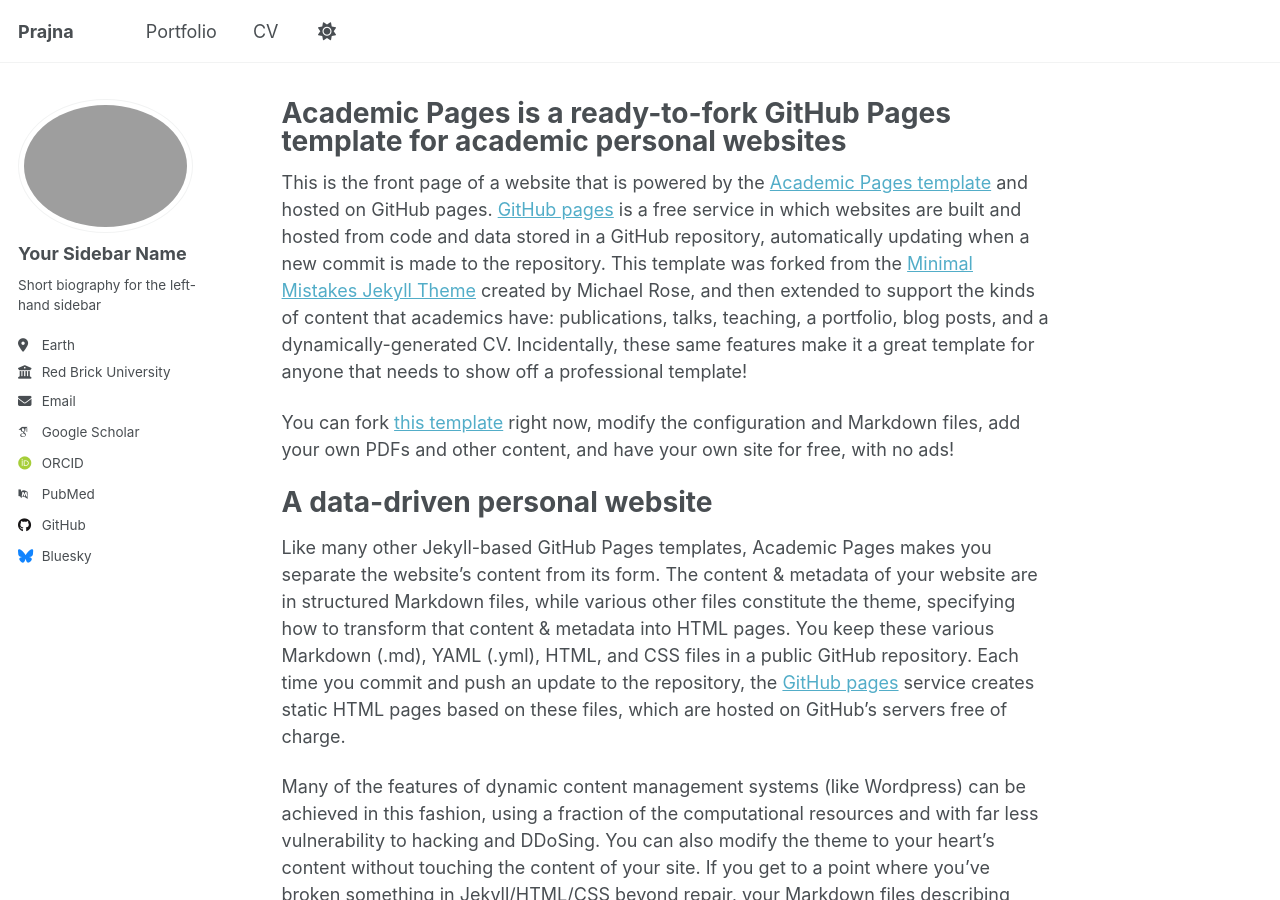
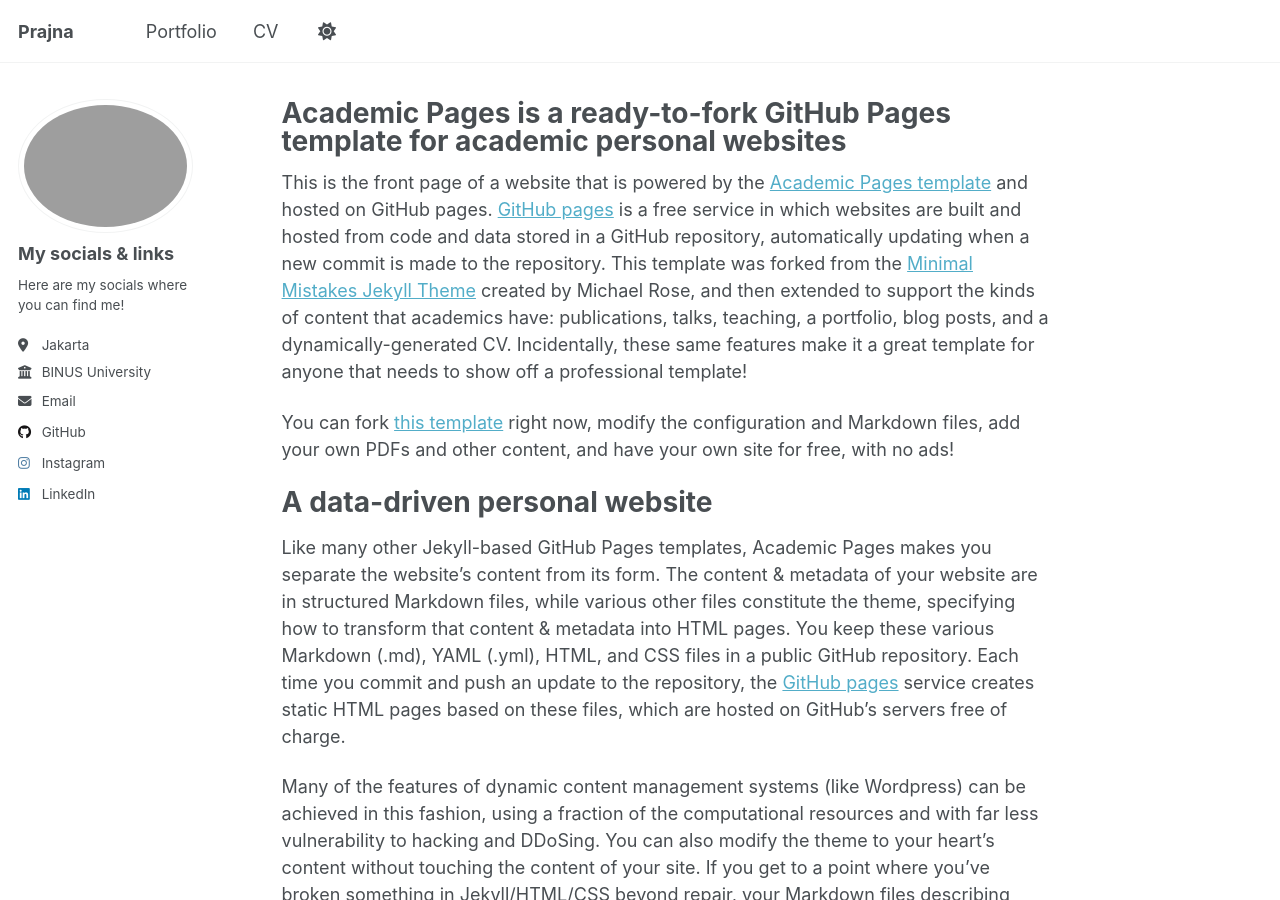
Before and after one commit to RaveliaRaes/praj.github.io, a Jekyll site: the page built from _pages/about.md, in a window 1280 px wide and 900 px high. Built offline with Jekyll 4.4.1, drawn with Linux system fonts in a browser that asks for light colours; some web fonts are replaced; a script that is not in the unit is left out.

Commit message:
Update _config.yml

```diff
--- a/_config.yml
+++ b/_config.yml
@@ -24,23 +24,23 @@ repository               : "github.com/RaveliaRaes/praj.github.io"
 author:
   # Biographic information
   avatar           : "profile.png"
-  name             : "Your Sidebar Name"
+  name             : "My socials & links"
   pronouns         : # example: "she/her"
-  bio              : "Short biography for the left-hand sidebar"
-  location         : "Earth"
-  employer         : "Red Brick University"
+  bio              : "Here are my socials where you can find me!"
+  location         : "Jakarta"
+  employer         : "BINUS University"
   uri              : # URL
-  email            : "none@example.org"
+  email            : "raveliaraes@gmail.com"
 
   # Academic websites
   academia         : # URL
   arxiv            : # URL - Update with the correct link to your profile
-  googlescholar    : "https://scholar.google.com/citations?user=PS_CX0AAAAAJ"
+  googlescholar    : #
   inspire-hep      : # URL
   impactstory      : # URL
-  orcid            : "http://orcid.org/yourorcidurl"
+  orcid            : #
   semantic         : # URL
-  pubmed           : "https://www.ncbi.nlm.nih.gov/pubmed/?term=john+snow"
+  pubmed           : #
   researchgate     : # URL
   scopus           : # URL
 
@@ -48,22 +48,22 @@ author:
   bitbucket        : # Username - Update with your username on the site
   codepen          : # Username
   dribbble         : # Username
-  github           : "academicpages"
+  github           : "RaveliaRaes"
   kaggle           : # Username
   stackoverflow    : # User number or user number and name (i.e., use "1" or "1/jeff-atwood")
 
   # Social media
   artstation       : # Username
-  bluesky          : "bsky.app" # Replace this with you Bluesky username
+  bluesky          : #
   facebook         : # Username
   flickr           : # Username
   foursquare       : # Username
   goodreads        : # Username
   google_plus      : # Username
   keybase          : # Username
-  instagram        : # Username
+  instagram        : "prjnps"
   lastfm           : # Username
-  linkedin         : # Username
+  linkedin         : "prajnaputra-sutopo-23b2772b1"
   mastodon         : # URL
   medium           : # URL
   pinterest        : # Username
```
